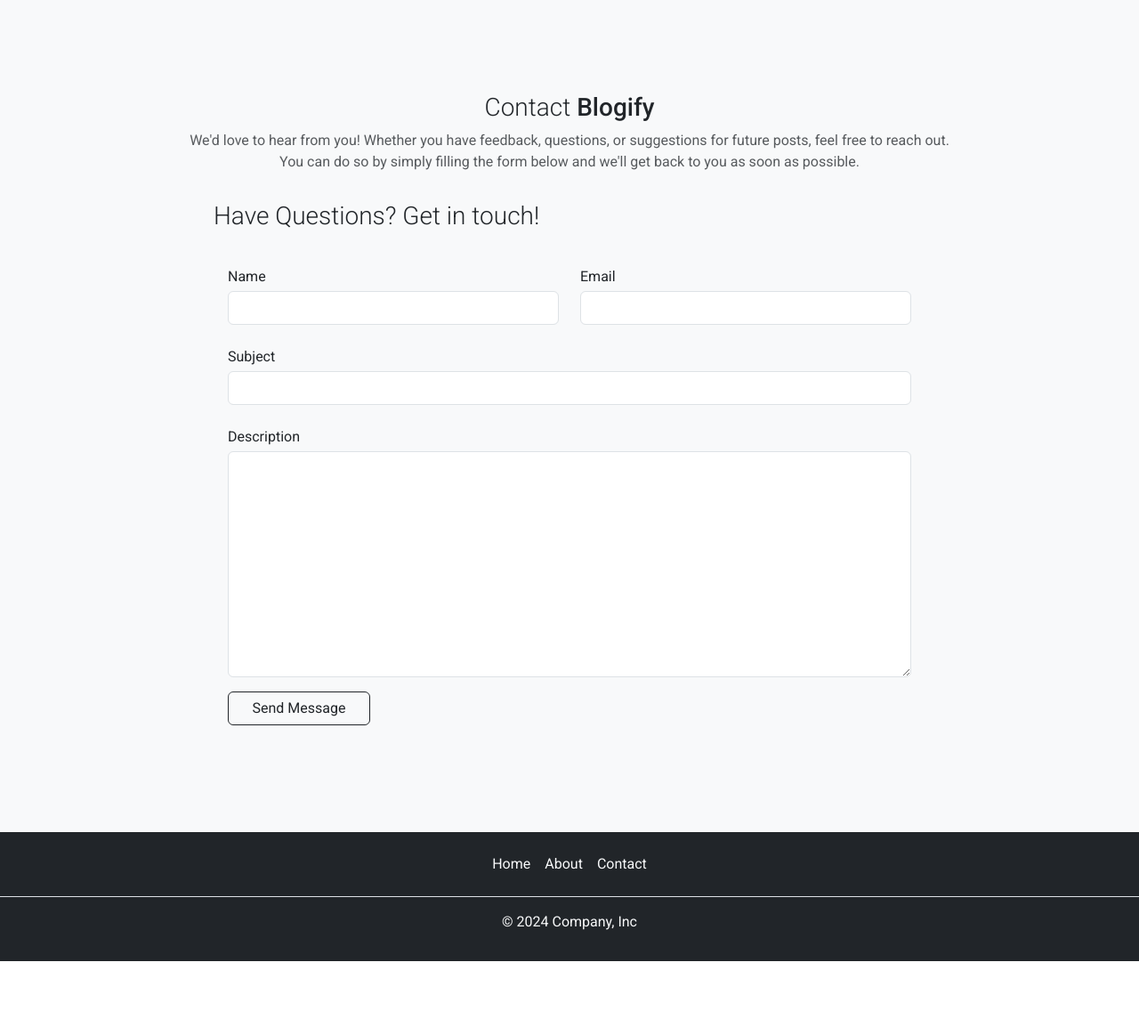
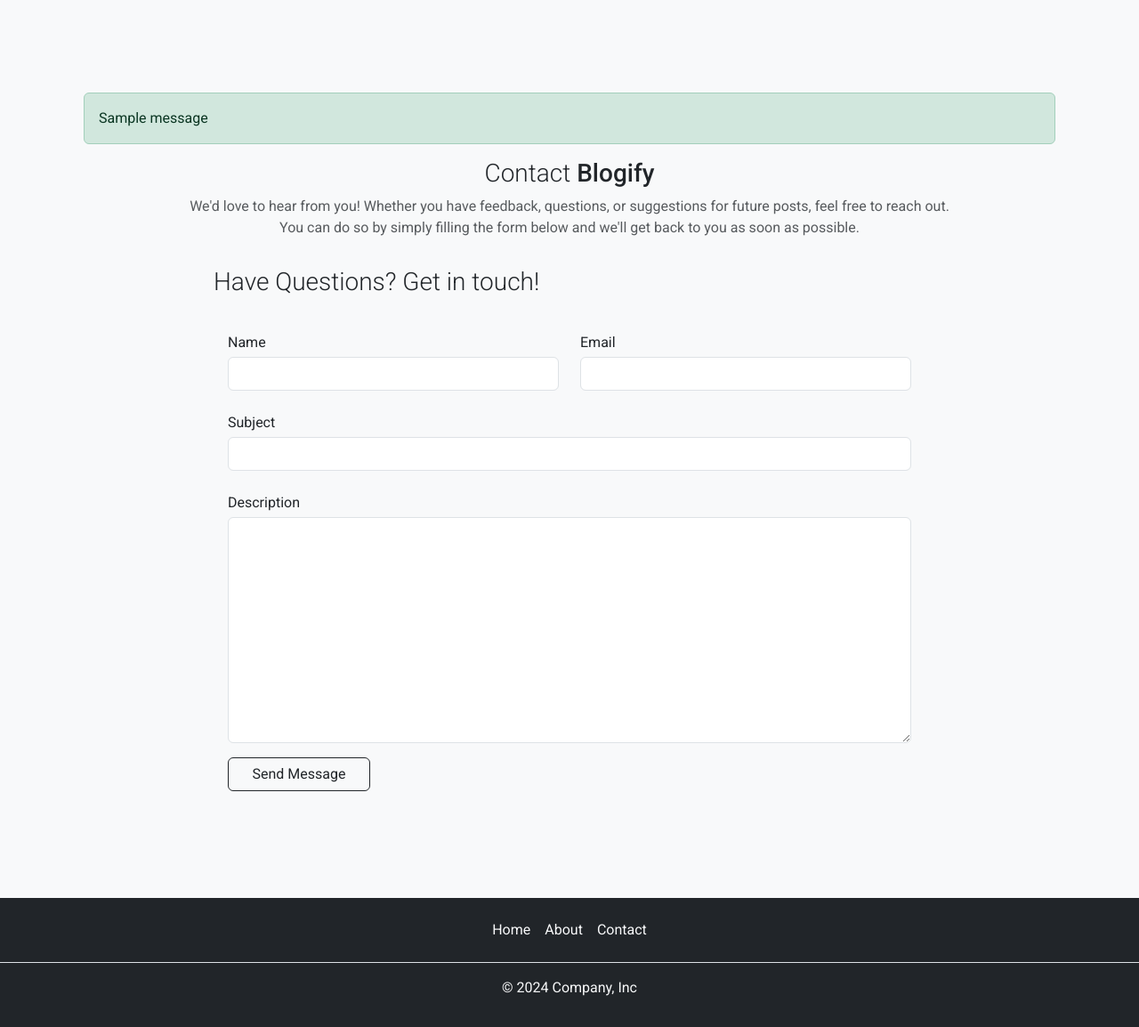
Before and after one commit to raed-nimer/CI-django-tech-blog, a Django app: page /contact/ in a window 1280 px wide. Shown: the part 56-1210 px from the top of the page at 89% size. Before the commit the page ends 1136 px from the top, so only its background shows below. Run offline with Django 5.2, Linux system fonts and the light colour scheme; tables that the repository leaves empty hold one stand-in row (values such as "Sample post"); one stand-in notice (Sample message) is shown; some libraries are stand-ins or nearby versions.

Commit message:
Display relevant success or error messages

```diff
--- a/blogsApp/blog/templates/blog/contact.html
+++ b/blogsApp/blog/templates/blog/contact.html
@@ -3,8 +3,18 @@
 {% block content %}
 <section class="main_section">
     <div class="container mt-4">
+
         <div class="row">
             <div class="col-lg-12">
+                {% if messages %}
+                <div>
+                    {% for message in messages %}
+                    <div class="alert alert-{{message.tags}}">
+                        {{message}}
+                    </div>
+                    {% endfor %}
+                </div>
+                {% endif %}
                 <div class="section_title_all text-center">
                     <h3 class=""><span class="fw-light">Contact</span> Blogify</h3>
                     <p class="section_subtitle mx-auto text-muted">We'd love to hear from you! Whether you have
```
